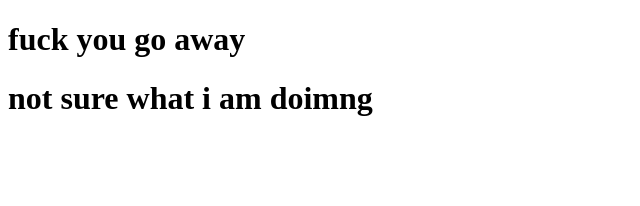
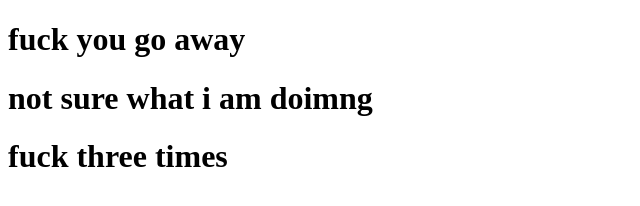
Before and after one commit to Ashutosh-rajput/lerning-git-and-github, a plain HTML site: page index.html in a window 1280 px wide. Shown: the whole page, without its empty margins (0-640 px from the left). Drawn offline with Linux system fonts and the light colour scheme.

Commit message:
update second timeindex file

```diff
--- a/index.html
+++ b/index.html
@@ -8,6 +8,6 @@
 <body>
     <h1>fuck you go away</h1>
     <h1>not sure what i am doimng</h1>
-
+    <h1>fuck three times</h1>
 </body>
 </html>
```
